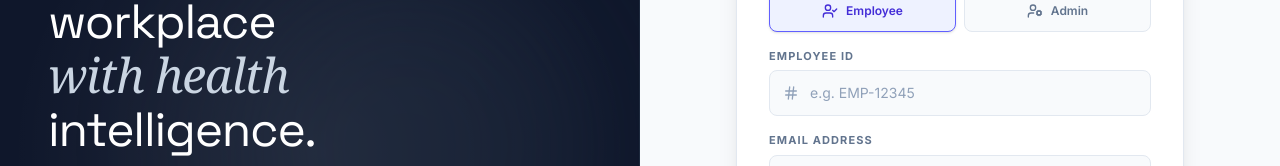
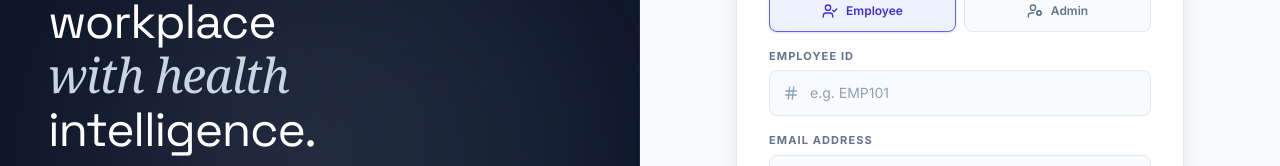
Before and after one commit to Rishit-Ranjan/Employee_wellness_management_analytics_Team-4, a React (Vite) app in the folder frontend/: page / in a window 1280 px wide. Shown: the part 247-413 px from the top of the page. Built offline with nearby package versions, Linux system fonts and the light colour scheme.

Commit message:
change the placeholder

```diff
--- a/frontend/src/components/Login.jsx
+++ b/frontend/src/components/Login.jsx
@@ -190,7 +190,7 @@ export default function Login({ onNavigate, onLoginSuccess }) {
                   required
                   value={entityId}
                   onChange={(e) => setEntityId(e.target.value)}
-                  placeholder={role === 'Admin' ? 'e.g. ADM-12345' : 'e.g. EMP-12345'}
+                  placeholder={role === 'Admin' ? 'e.g. ADM001' : 'e.g. EMP101'}
                   className="w-full pl-10 pr-4 py-3 bg-slate-50 border border-slate-200 rounded-lg text-sm text-slate-900 placeholder-slate-400 outline-none focus:border-indigo-500 focus:bg-white transition-all"
                 />
               </div>
```
